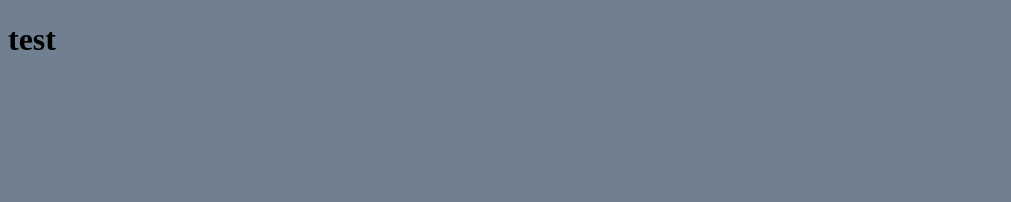
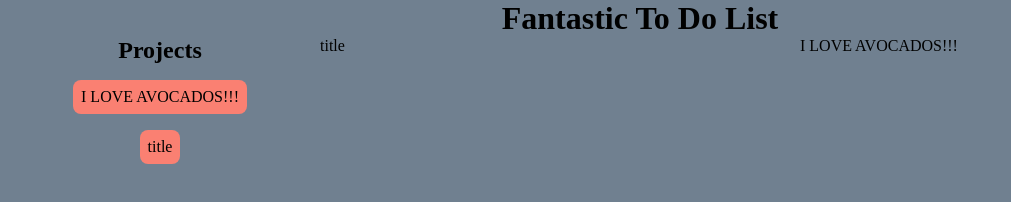
Before and after one commit to coffee-kiwi/javascript-ToDoList, a website built with webpack: page src/template.html in a window 1280 px wide. Shown: the whole page, without its empty margins (0-1011 px from the left). Built offline with nearby package versions, Linux system fonts and the light colour scheme.

Commit message:
Feat: Add basic structure to HTML. Feat: Add function to append project cards to html

```diff
--- a/src/createToDo.js
+++ b/src/createToDo.js
@@ -1,5 +1,7 @@
 // Can use the below line to import functions then
 // add them as a prototype to the ToDos class.
+// However original project idea was to try to not use
+// prototype in order to practice composition instead and improve scalability
 // import * as addToDoProperties from "./addToDoProperties.js";
 
 // Create new object
--- a/src/index.js
+++ b/src/index.js
@@ -8,9 +8,15 @@ import * as addToDoProperties from "./addToDoProperties.js";
 import Project from "./createProject.js";
 import { ToDos } from "./createToDo.js";
 import { addToDoToProject } from "./addToDoToProject.js";
+import { showProject } from "./showProjects.js";
 
-const title = new Project("title");
-console.log(title);
+
+const mainContainer = document.getElementById("project-display");
+const sidebar = document.getElementById("sidebar");
+
+
+const project1 = new Project("title");
+console.log(project1);
 const something = new ToDos("eat an avocado");
 console.log(something);
 console.log("Add properties to todo");
@@ -19,5 +25,14 @@ addToDoProperties.addDueDate(something, "Today");
 addToDoProperties.addPriority(something, "Urgent");
 console.log(something);
 console.log("Add todo to project");
-addToDoToProject(title, something);
-console.log(title);
+addToDoToProject(project1, something);
+console.log(project1);
+console.log("Add one more todo");
+const eatFish = new ToDos("eat a fish");
+addToDoToProject(project1, eatFish);
+console.log(project1);
+showProject(project1, mainContainer);
+const project2 = new Project("I LOVE AVOCADOS!!!");
+showProject(project2, mainContainer);
+showProject(project2, sidebar);
+showProject(project1, sidebar);
--- /dev/null
+++ b/src/showProjects.js
@@ -0,0 +1,10 @@
+
+function showProject(project, container) {
+    const projectCard = document.createElement("article");
+    projectCard.textContent = project.title;
+    projectCard.classList.add("card")
+
+    container.appendChild(projectCard);
+}
+
+export { showProject };
--- a/src/styles.css
+++ b/src/styles.css
@@ -1,3 +1,48 @@
+* {
+    margin: 0;
+    padding: 0;
+    box-sizing: border-box;
+}
+
 body {
     background-color: slategrey;
 }
+
+header {
+    display: flex;
+    justify-content: center;
+    align-items: center;
+}
+
+main {
+    display: grid;
+    grid-template-columns: 1fr 3fr;
+}
+
+#project-display {
+    display: grid;
+    grid-template-columns: repeat(auto-fit, minmax(150px, 1fr));
+}
+
+#sidebar {
+    display: grid;
+    grid-template-columns: 1fr;
+    gap: 1rem;
+    justify-items: center;
+
+}
+
+#sidebar .card {
+    background-color: salmon;
+    border-radius: 8px;
+    padding: 8px;
+
+}
+
+/* .sidebar {
+    grid-area: 1 / 1 / 2 / 2;
+}
+
+.main-content {
+grid-area: 1 / 2 / 2 / 3;
+*/
--- a/src/template.html
+++ b/src/template.html
@@ -6,6 +6,22 @@
     <title>To Do List</title>
 </head>
 <body>
-    <h1>test</h1>
+    <header>
+        <h1>Fantastic To Do List</h1>
+    </header>
+
+    <main>
+        <section id="sidebar">
+            <h2>Projects</h2>
+        </section>
+
+        <section class="main-content">
+            <h2 id="main-content-title"></h2>
+            <div id="project-display">
+
+            </div>
+
+        </section>
+    </main>
 </body>
 </html>
```
